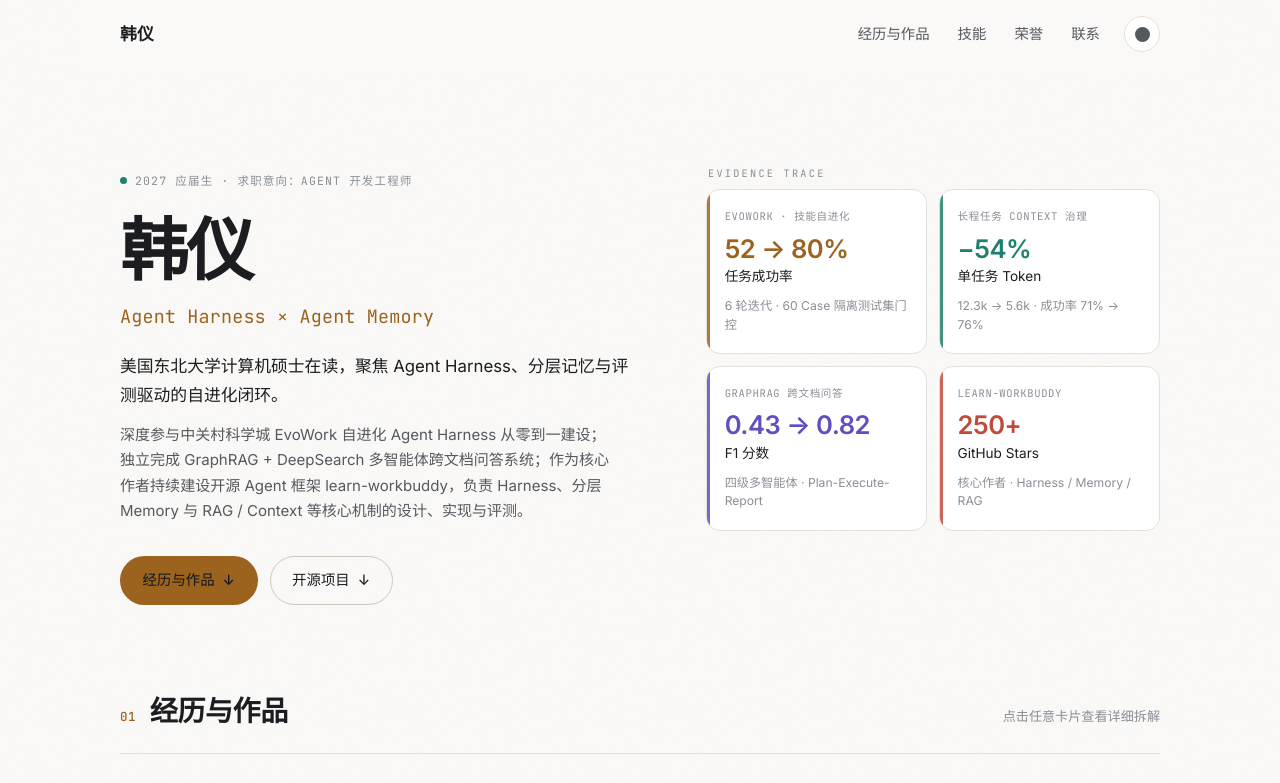
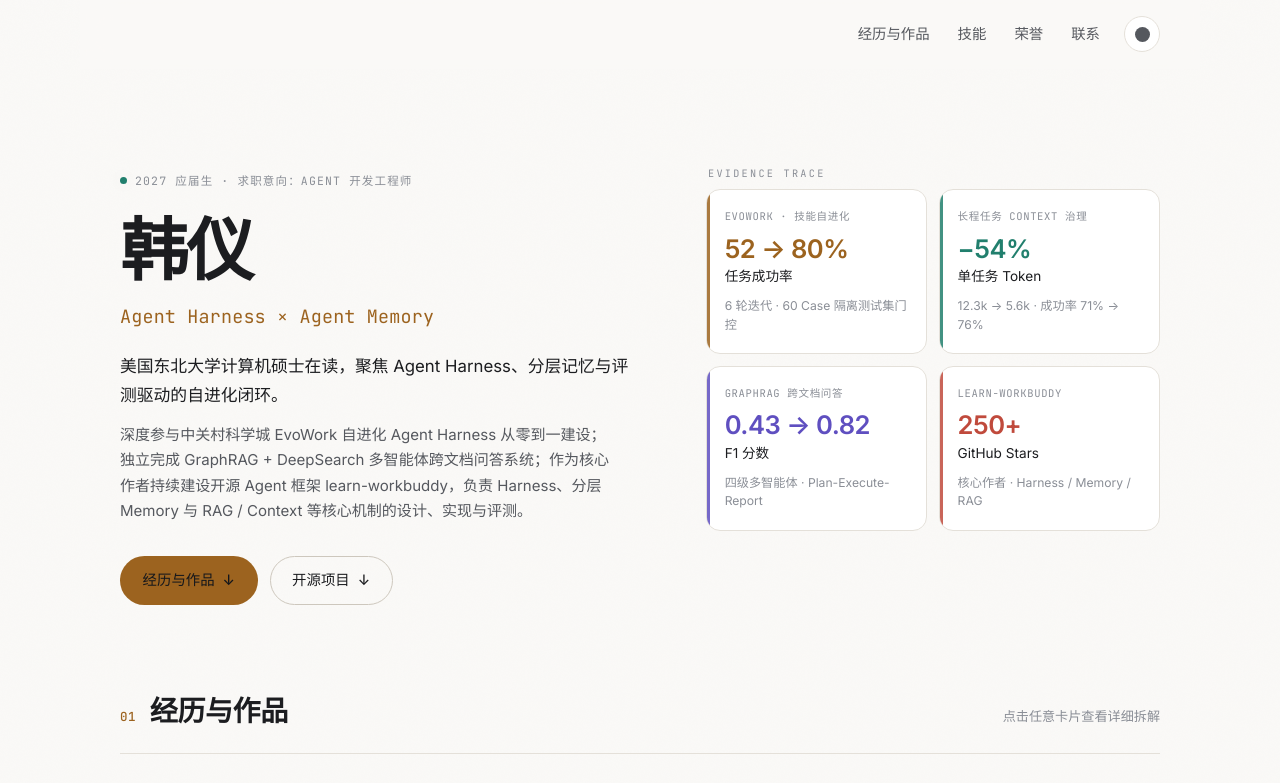
Before and after one commit to hanyi-0918/hanyi-0918.github.io, a plain HTML site: page index.html in a window 1280 px wide. Shown: the top 783 px of the page. Drawn offline with Linux system fonts and the light colour scheme.

Commit message:
chore: 删除页头左上角的姓名
导航和主题按钮改用 justify-content 保持右对齐

Co-Authored-By: Claude Opus 5 <noreply@anthropic.com>

```diff
--- a/app.js
+++ b/app.js
@@ -41,7 +41,6 @@
   function renderProfile() {
     var p = DATA.profile;
     var map = {
-      brand: p.name,
       name: p.name,
       tagline: p.tagline,
       summary: p.summary,
--- a/index.html
+++ b/index.html
@@ -22,7 +22,6 @@
   <div class="grain" aria-hidden="true"></div>
 
   <header class="site-header">
-    <a class="brand" href="#top" data-bind="brand">韩仪</a>
     <nav class="nav-links" aria-label="页面章节">
       <a href="#timeline">经历与作品</a>
       <a href="#skills">技能</a>
--- a/styles.css
+++ b/styles.css
@@ -135,7 +135,7 @@ a { color: inherit; text-decoration: none; }
    ═══════════════════════════════════════════════════════ */
 .site-header {
   position: sticky; top: 0; z-index: 40;
-  display: flex; align-items: center; gap: 1.5rem;
+  display: flex; align-items: center; justify-content: flex-end; gap: 1.5rem;
   max-width: var(--max-width); margin: 0 auto;
   padding: 1rem clamp(1.25rem, 4vw, 2.5rem);
   backdrop-filter: blur(14px);
@@ -144,11 +144,6 @@ a { color: inherit; text-decoration: none; }
   transition: border-color .3s var(--ease);
 }
 .site-header.is-stuck { border-bottom-color: var(--border); }
-
-.brand {
-  font-weight: 700; font-size: 1.05rem; letter-spacing: .02em;
-  margin-right: auto;
-}
 
 .nav-links { display: flex; gap: 1.75rem; }
 .nav-links a {
```
